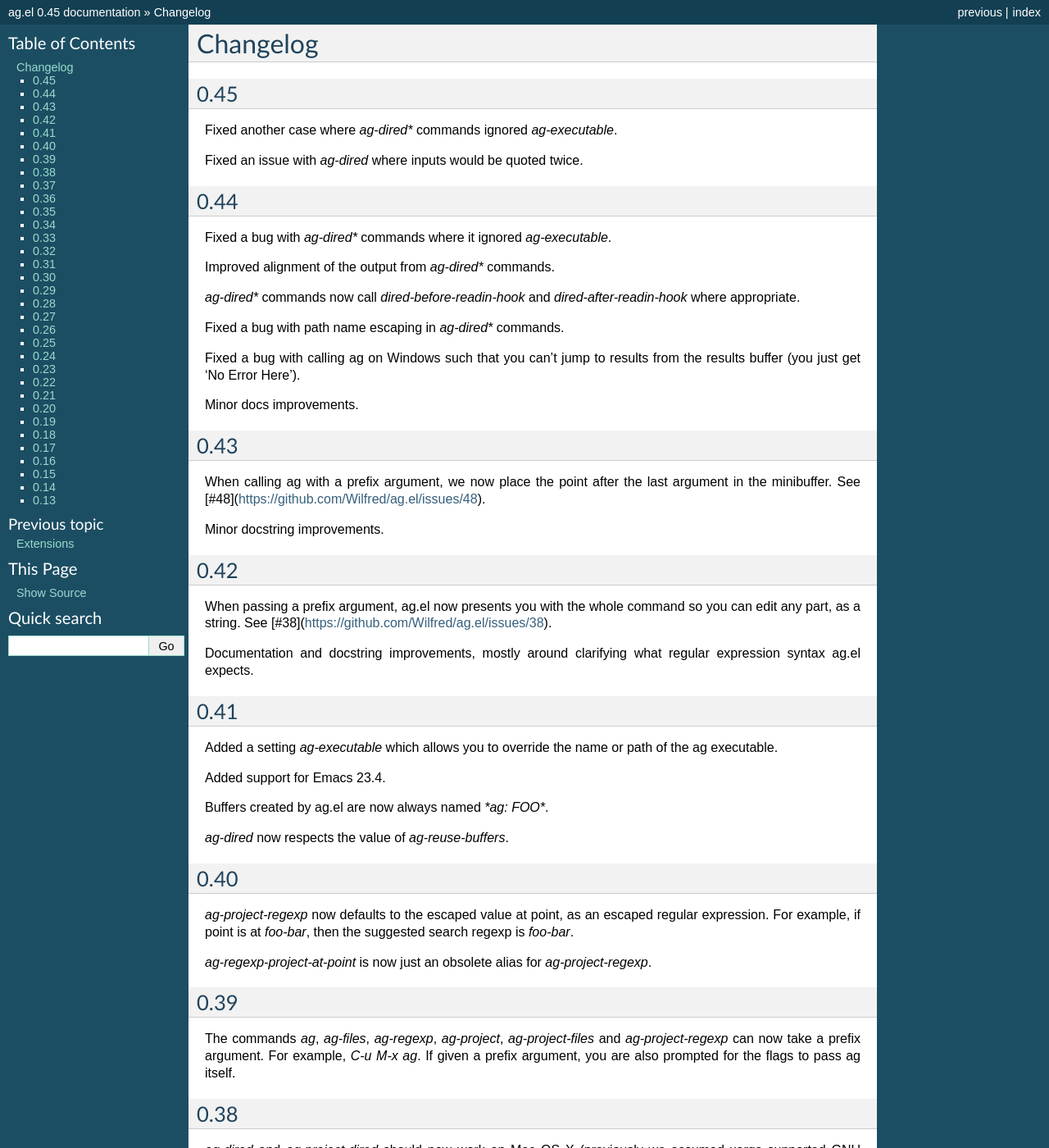
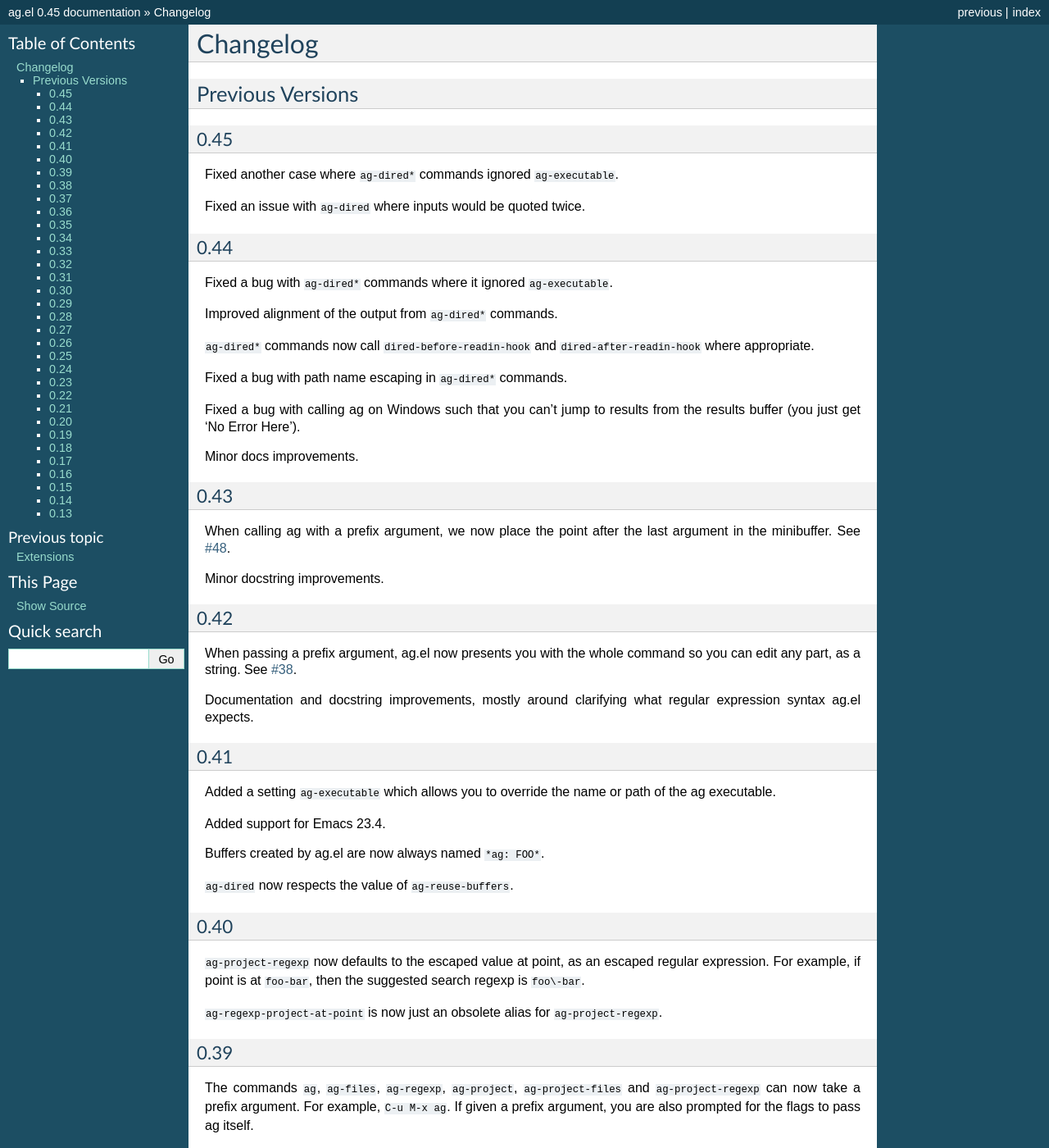
Before and after one commit to Wilfred/ag.el, a Sphinx documentation site: the page built from docs/changelog.rst, in a window 1280 px wide and 1400 px high. Shown: the whole window at 82% size. Built offline with Sphinx 7.4.7, drawn with Linux system fonts in a browser that asks for light colours; some of the changed text lies outside the part shown.

Commit message:
ReST formatting fixes.

```diff
--- a/docs/changelog.rst
+++ b/docs/changelog.rst
@@ -1,25 +1,28 @@
 Changelog
 =========
 
+Previous Versions
+-----------------
+
 0.45
-----
+~~~~
 
-Fixed another case where `ag-dired*` commands ignored `ag-executable`.
+Fixed another case where ``ag-dired*`` commands ignored ``ag-executable``.
 
-Fixed an issue with `ag-dired` where inputs would be quoted twice.
+Fixed an issue with ``ag-dired`` where inputs would be quoted twice.
 
 0.44
-----
+~~~~
 
-Fixed a bug with `ag-dired*` commands where it ignored
-`ag-executable`.
+Fixed a bug with ``ag-dired*`` commands where it ignored
+``ag-executable``.
 
-Improved alignment of the output from `ag-dired*` commands.
+Improved alignment of the output from ``ag-dired*`` commands.
 
-`ag-dired*` commands now call `dired-before-readin-hook` and
-`dired-after-readin-hook` where appropriate.
+``ag-dired*`` commands now call ``dired-before-readin-hook`` and
+``dired-after-readin-hook`` where appropriate.
 
-Fixed a bug with path name escaping in `ag-dired*` commands.
+Fixed a bug with path name escaping in ``ag-dired*`` commands.
 
 Fixed a bug with calling ag on Windows such that you can't jump to
 results from the results buffer (you just get 'No Error Here').
@@ -27,127 +30,127 @@ results from the results buffer (you just get 'No Error Here').
 Minor docs improvements.
 
 0.43
-----
+~~~~
 
 When calling ag with a prefix argument, we now place the point after
 the last argument in the minibuffer. See
-[#48](https://github.com/Wilfred/ag.el/issues/48).
+`#48 <https://github.com/Wilfred/ag.el/issues/48>`_.
 
 Minor docstring improvements.
 
 0.42
-----
+~~~~
 
 When passing a prefix argument, ag.el now presents you with the whole
 command so you can edit any part, as a string. See
-[#38](https://github.com/Wilfred/ag.el/issues/38).
+`#38 <https://github.com/Wilfred/ag.el/issues/38>`_.
 
 Documentation and docstring improvements, mostly around clarifying
 what regular expression syntax ag.el expects.
 
 0.41
-----
+~~~~
 
-Added a setting `ag-executable` which allows you to override the name
+Added a setting ``ag-executable`` which allows you to override the name
 or path of the ag executable.
 
 Added support for Emacs 23.4.
 
-Buffers created by ag.el are now always named `*ag: FOO*`.
+Buffers created by ag.el are now always named ``*ag: FOO*``.
 
-`ag-dired` now respects the value of `ag-reuse-buffers`.
+``ag-dired`` now respects the value of ``ag-reuse-buffers``.
 
 0.40
-----
+~~~~
 
-`ag-project-regexp` now defaults to the escaped value at point, as an
-escaped regular expression. For example, if point is at `foo-bar`,
-then the suggested search regexp is `foo\-bar`.
+``ag-project-regexp`` now defaults to the escaped value at point, as an
+escaped regular expression. For example, if point is at ``foo-bar``,
+then the suggested search regexp is ``foo\-bar``.
 
-`ag-regexp-project-at-point` is now just an obsolete alias for `ag-project-regexp`.
+``ag-regexp-project-at-point`` is now just an obsolete alias for ``ag-project-regexp``.
 
 0.39
-----
+~~~~
 
-The commands `ag`, `ag-files`, `ag-regexp`, `ag-project`,
-`ag-project-files` and `ag-project-regexp` can now take a prefix
-argument. For example, `C-u M-x ag`. If given a prefix argument, you
+The commands ``ag``, ``ag-files``, ``ag-regexp``, ``ag-project``,
+``ag-project-files`` and ``ag-project-regexp`` can now take a prefix
+argument. For example, ``C-u M-x ag``. If given a prefix argument, you
 are also prompted for the flags to pass ag itself.
 
 0.38
-----
+~~~~
 
-`ag-dired` and `ag-project-dired` should now work on Mac OS X
+``ag-dired`` and ``ag-project-dired`` should now work on Mac OS X
 (previously we assumed xargs supported GNU extensions).
 
 0.37
-----
+~~~~
 
-Added `ag-dired` and `ag-project-dired` to search for files matching a
+Added ``ag-dired`` and ``ag-project-dired`` to search for files matching a
 pattern.
 
 0.36
-----
+~~~~
 
-Fixed a bug in `ag-regexp` and `ag-project-regexp` due to an internal
-API change (`ag/search` now uses keyword arguments).
+Fixed a bug in ``ag-regexp`` and ``ag-project-regexp`` due to an internal
+API change (``ag/search`` now uses keyword arguments).
 
 0.35
-----
+~~~~
 
-Added the `ag-files` and `ag-project-files` commands.
+Added the ``ag-files`` and ``ag-project-files`` commands.
 
-Note that the *internal API changed* in this release: `ag/search` now
-takes `regexp` as a keyword argument instead of a positional
+Note that the *internal API changed* in this release: ``ag/search`` now
+takes ``regexp`` as a keyword argument instead of a positional
 argument. I'm not aware of any external packages depending on this, so
 I'm not incrementing the major version.
 
 0.34
-----
+~~~~
 
 Specifying the path as an argument to ag, allowing ag.el to do
 searches on Windows.
 
 0.33
-----
+~~~~
 
-Fixed a bug with ag.el not searching if `shell-command-switch` had
+Fixed a bug with ag.el not searching if ``shell-command-switch`` had
 been modified by the user.
 
 0.32
-----
+~~~~
 
-Adding `ag-project-root-function` which allows users to override how
+Adding ``ag-project-root-function`` which allows users to override how
 ag.el finds the root of a project.
 
 0.31
-----
+~~~~
 
-Ag.el faces (which are `ag-match-face` and `ag-hit-face`x) are defined
-with `defface`, so you can use `customize-face` on them.
+Ag.el faces (which are ``ag-match-face`` and ``ag-hit-face``x) are defined
+with ``defface``, so you can use ``customize-face`` on them.
 
 0.30
-----
+~~~~
 
 Improved quoting of arguments passed to ag.
 
 0.29
-----
+~~~~
 
-Added customisable variable `ag-reuse-window`. If set to `t` (defaults
-to `nil`) then selecting a search result hides the results buffer and
+Added customisable variable ``ag-reuse-window``. If set to ``t`` (defaults
+to ``nil``) then selecting a search result hides the results buffer and
 shows the match, rather than using a different window in the frame.
 
 0.28
-----
+~~~~
 
-`-project` functions now handle the case of multiple nested VCS
+``-project`` functions now handle the case of multiple nested VCS
 repositories. Ag.el now takes the most deepest subdirectory, so if
-`/foo/bar` is a subversion repo that contains a git repo
-`/foo/bar/baz`, ag.el will search `/foo/bar/baz`.
+``/foo/bar`` is a subversion repo that contains a git repo
+``/foo/bar/baz``, ag.el will search ``/foo/bar/baz``.
 
 0.27
-----
+~~~~
 
 Ag.el autopopulates the minibuffer with the text at point, or the
 active selection. If this text was read-only, the minibuffer text
@@ -155,86 +158,86 @@ would also be read-only. It's now always possible to edit the text in
 the minibuffer.
 
 0.26
-----
+~~~~
 
-Fixed a crash when refreshing a search buffer by pressing `g`.
+Fixed a crash when refreshing a search buffer by pressing ``g``.
 
 0.25
-----
+~~~~
 
-Added commands `ag-kill-buffers` and `ag-kill-other-buffers` to
+Added commands ``ag-kill-buffers`` and ``ag-kill-other-buffers`` to
 close old search result buffers. Also added a customisable variable
-`ag-reuse-buffers` so users can optionally stop ag.el creating
+``ag-reuse-buffers`` so users can optionally stop ag.el creating
 multiple buffers.
 
 0.24
-----
+~~~~
 
 Search results buffers now take the form `*ag text:something
 dir:~/some/path*`, so new searches will create new buffers.
 
 0.23
-----
+~~~~
 
 ag.el now detects the project root for Mercurial repositories in the
-`ag-project*` commands.
+``ag-project*`` commands.
 
 0.22
-----
+~~~~
 
-The keys `n` and `p` now move between matches, similar to the
+The keys ``n`` and ``p`` now move between matches, similar to the
 behaviour of dired.
 
 0.21
-----
+~~~~
 
-Added a new face `ag-hit-face` to distinguish from `ag-match-face`.
+Added a new face ``ag-hit-face`` to distinguish from ``ag-match-face``.
 
 0.20
-----
+~~~~
 
-Fixed `next-error` and `previous-error` not working with ag.el (broken
+Fixed ``next-error`` and ``previous-error`` not working with ag.el (broken
 in v0.18).
 
 0.19
-----
+~~~~
 
-`ag` now has a default search term of the symbol at point.
+``ag`` now has a default search term of the symbol at point.
 
 0.18
-----
+~~~~
 
 Search results are now highlighted as information, rather than
 errors. The ag output is now more consistent with grep.el.
 
 0.17
-----
+~~~~
 
 The interactive functions provided by ag.el are now autoloaded.
 
 0.16
-----
+~~~~
 
-Removed the unused variable `ag-last-buffer`
+Removed the unused variable ``ag-last-buffer``
 
 0.15
-----
+~~~~
 
-Fixed `ag-project` and `ag-project-regexp` not working in buffers that
+Fixed ``ag-project`` and ``ag-project-regexp`` not working in buffers that
 aren't associated with a specific file, such as dired and magit buffers.
 
 0.14
-----
+~~~~
 
 The compilation mode regexp is now more accurate, so you should no
 longer get 'compilation-next-error: No error here' when trying to open
 a file in the results list.
 
 0.13
-----
+~~~~
 
-Current stable ag (0.13.1) doesn't support `--color-match`, ag.el now
-only highlights when `ag-highlight-search` is non-nil (the default is nil).
+Current stable ag (0.13.1) doesn't support ``--color-match``, ag.el now
+only highlights when ``ag-highlight-search`` is non-nil (the default is nil).
 
 If you're upgrading ag.el and your ag version is 0.14 or higher, you
 need to explicitly enable highlighting::
--- a/docs/index.rst
+++ b/docs/index.rst
@@ -12,6 +12,10 @@ filter by file type, edit results inline, or find files.
 Ag.el tries very hard to be Do-What-I-Mean, and will make intelligent
 suggestions about what to search and which directories to search in.
 
+`Source on GitHub <https://github.com/Wilfred/ag.el>`_.
+
+`Bug tracking on GitHub <https://github.com/Wilfred/ag.el/issues>`_.
+
 Contents:
 
 .. toctree::
```
Also changed, not shown: docs/configuration.rst (+18 -18 lines), docs/extensions.rst (+10 -10 lines), docs/installation.rst (+9 -9 lines), docs/usage.rst (+23 -23 lines).
